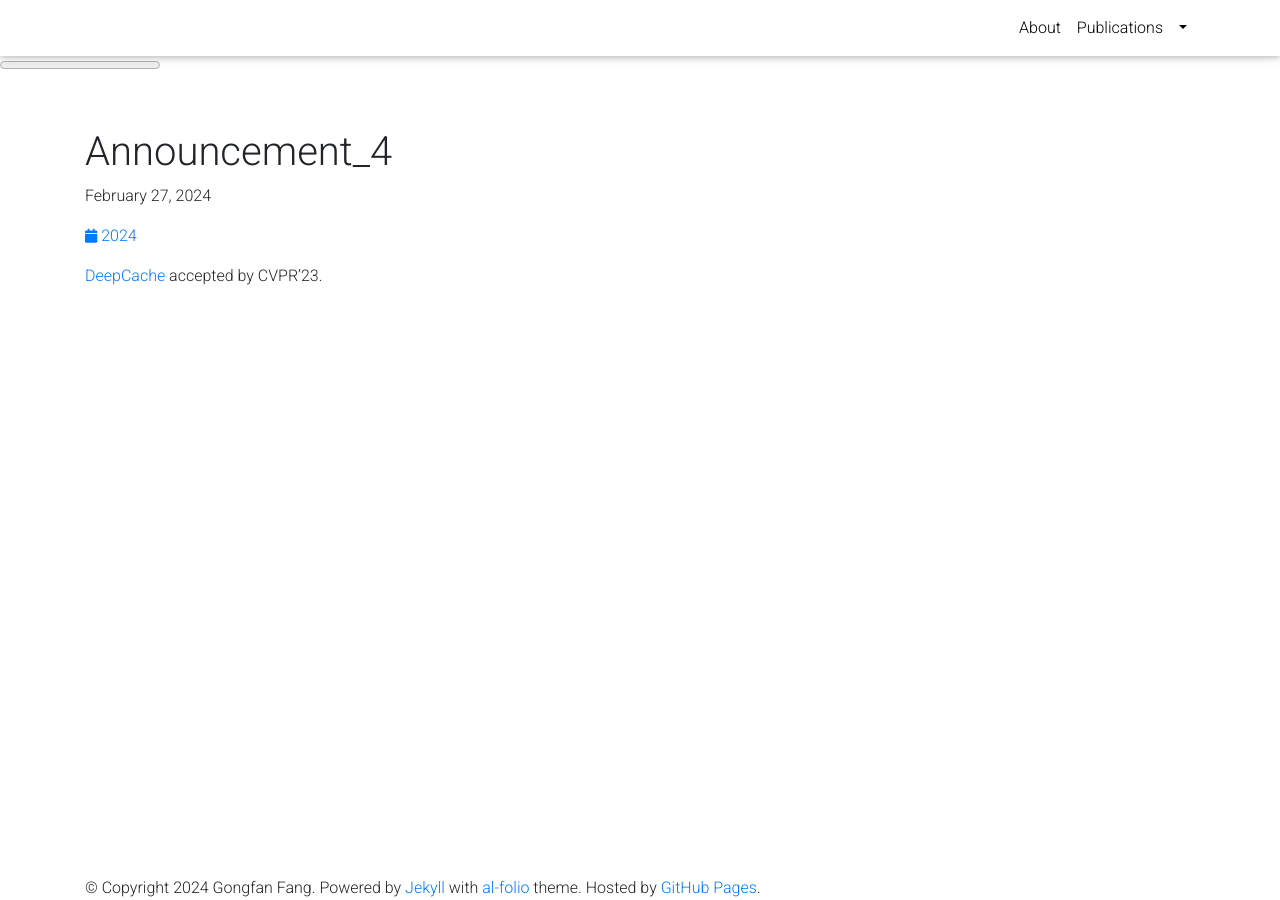
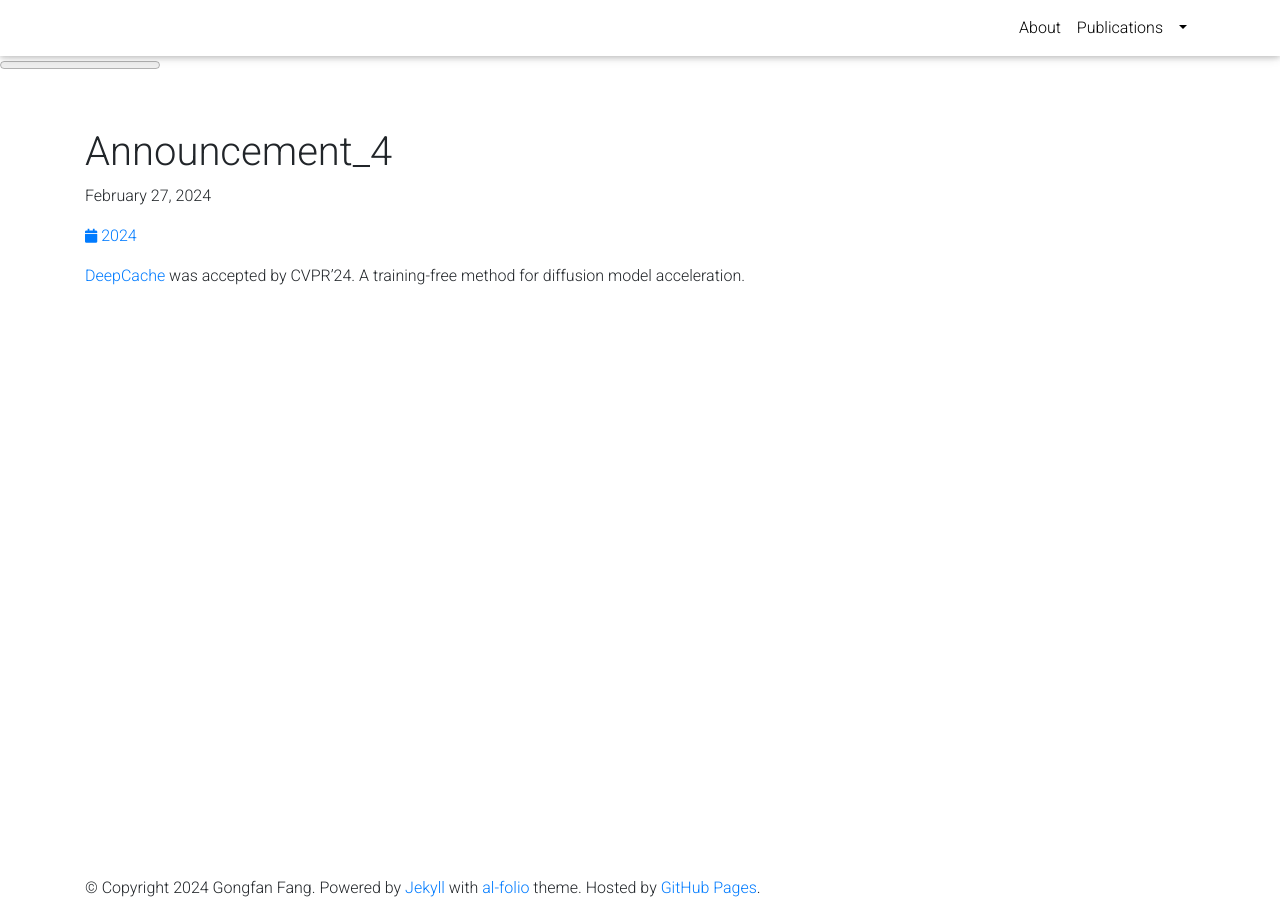
Before and after one commit to fangggf/fangggf.github.io, a Jekyll site: the page built from _news/announcement_4.md, in a window 1280 px wide. Built offline with Jekyll 4.4.1, drawn with Linux system fonts in a browser that asks for light colours; nearby versions of some CDN libraries; library files that are not in the unit come from our copies; comment, search, counter and statistics services are not loaded; a style sheet for code colours, icons or effects is not loaded.

Commit message:
Update announcement_4.md

```diff
--- a/_news/announcement_4.md
+++ b/_news/announcement_4.md
@@ -5,4 +5,4 @@ inline: true
 related_posts: false
 ---
 
-[DeepCache](https://horseee.github.io/Diffusion_DeepCache/) accepted by CVPR'23.
+[DeepCache](https://horseee.github.io/Diffusion_DeepCache/) was accepted by CVPR'24. A training-free method for diffusion model acceleration.
```
